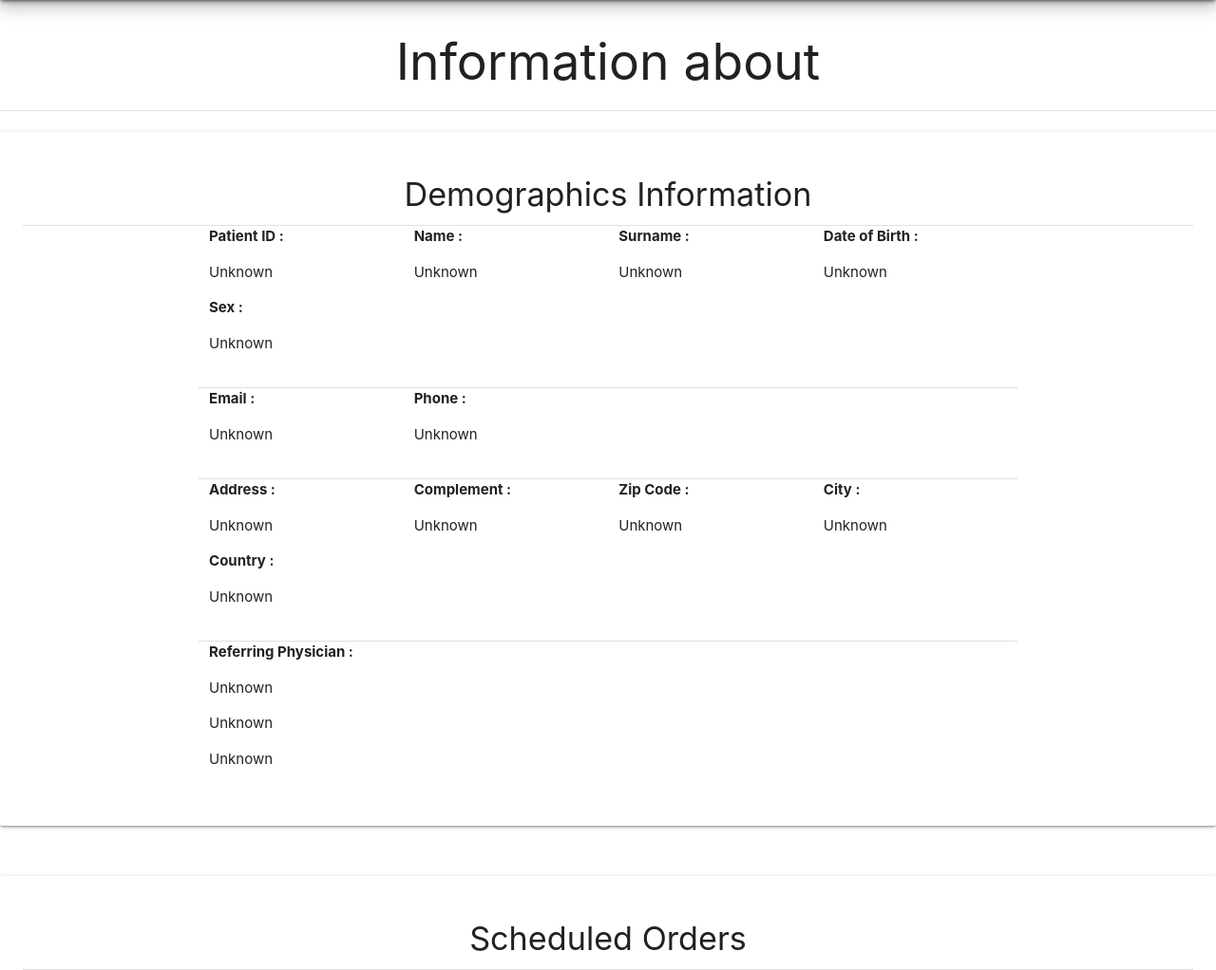
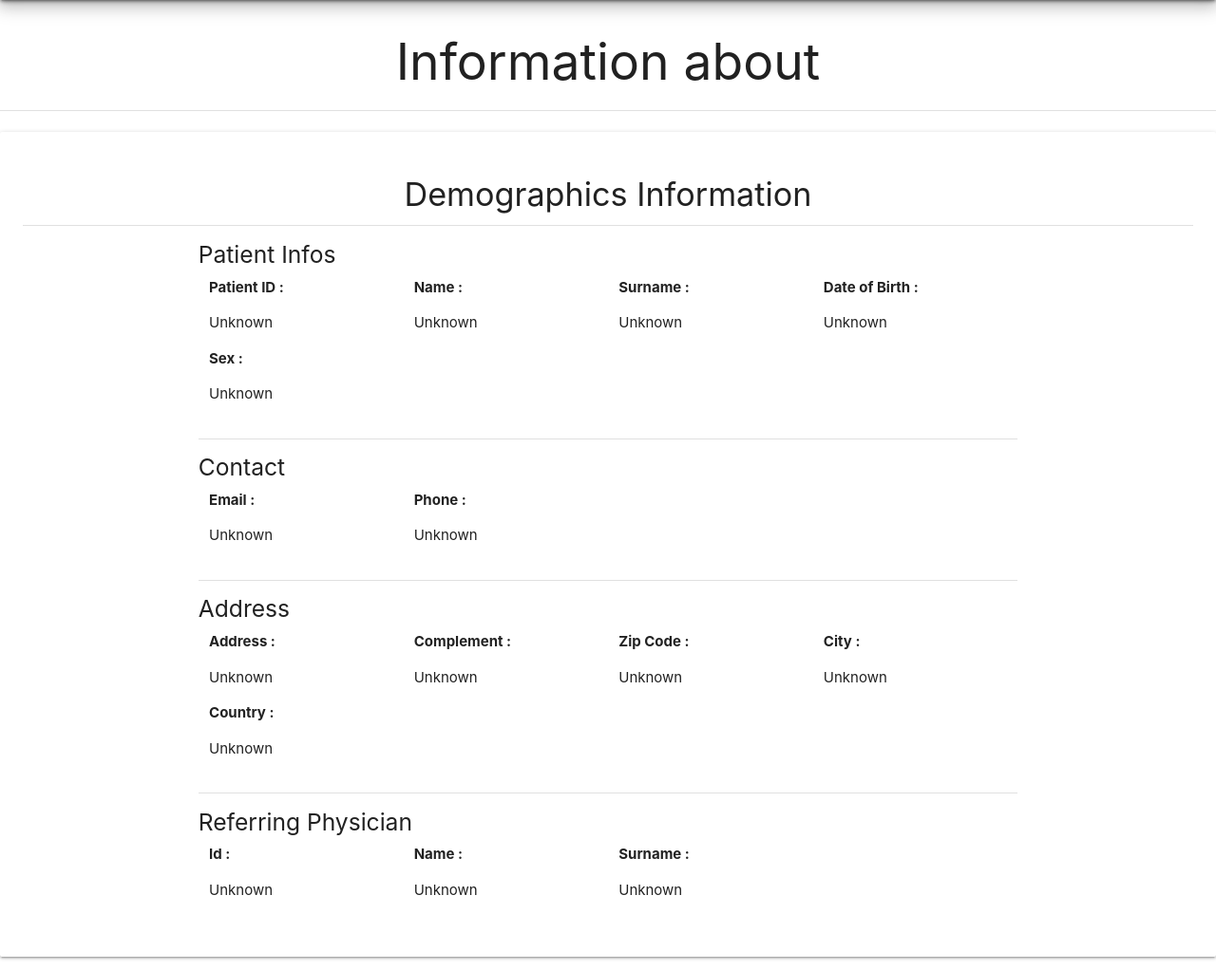
Before and after one commit to max6417/OpenRIS, a Python web app: template src/templates/patient_informations.html in a window 1280 px wide. Shown: the part 64-1086 px from the top of the page at 95% size. Run offline with Jinja, Linux system fonts and the light colour scheme; the template is opened without the code that fills it, so the values that code supplies are empty.

Commit message:
correcting bug for referring physician

```diff
--- a/src/server.py
+++ b/src/server.py
@@ -183,7 +183,7 @@ def receive_hl7_message():
                         '_id': new_patient_id,
                         'name': extract_information(message, "PID", field_num=5, component_num=1) if extract_information(message, "PID", field_num=5, component_num=1) else "",
                         'surname': extract_information(message, "PID", field_num=5, component_num=2) if extract_information(message, "PID", field_num=5, component_num=2) else "",
-                        'dob': f"{extract_information(message, "PID", field_num=7)[:3]}-{extract_information(message, "PID", field_num=7)[3:5]}-{extract_information(message, "PID", field_num=7)[5:7]}" if extract_information(message, "PID", field_num=7) else "",
+                        'dob': f"{extract_information(message, "PID", field_num=7)[:4]}-{extract_information(message, "PID", field_num=7)[4:6]}-{extract_information(message, "PID", field_num=7)[6:8]}" if extract_information(message, "PID", field_num=7) else "",
                         'sex': extract_information(message, "PID", field_num=8) if extract_information(message, "PID", field_num=8) else "U",
                         'phone_number': extract_information(message, "PID", field_num=13) if extract_information(message, "PID", field_num=13) else "",
                         'email': extract_information(message, "PID", field_num=14) if extract_information(message, "PID", field_num=14) else "",
--- a/src/templates/patient_informations.html
+++ b/src/templates/patient_informations.html
@@ -84,6 +84,7 @@
             <h4 class="center">Demographics Information</h4>
             <div class="divider"></div>
             <div class="patient-container container">
+                <h5>Patient Infos</h5>
                 <div class="row">
                     <div class="col s12 m6 l3">
                         <b>Patient ID :</b>{{ get_single_element(patient._id) }}
@@ -102,6 +103,7 @@
                     </div>
                 </div>
                 <div class="divider"></div>
+                <h5>Contact</h5>
                 <div class="row">
                     <div class="col s12 m6 l3">
                         <b>Email : </b>{{ get_single_element(patient.email) }}
@@ -111,6 +113,7 @@
                     </div>
                 </div>
                 <div class="divider"></div>
+                <h5>Address</h5>
                 <div class="row">
                     <div class="col s12 m6 l3">
                         <b>Address : </b>{{ get_single_element(patient.address.address) }}
@@ -129,9 +132,16 @@
                     </div>
                 </div>
                 <div class="divider"></div>
+                <h5>Referring Physician</h5>
                 <div class="row">
                     <div class="col s12 m6 l3">
-                        <b>Referring Physician : </b>{{ get_single_element(patient.referring_physician['_id']) }} {{ get_single_element(patient.referring_physician['name']) }} {{ get_single_element(patient.referring_physician['surname']) }}
+                        <b>Id : </b>{{ get_single_element(patient.referring_physician['_id']) }}
+                    </div>
+                    <div class="col s12 m6 l3">
+                        <b>Name : </b> {{ get_single_element(patient.referring_physician['name']) }}
+                    </div>
+                    <div class="col s12 m6 l3">
+                        <b>Surname : </b>{{ get_single_element(patient.referring_physician['surname']) }}
                     </div>
                 </div>
             </div>
```
